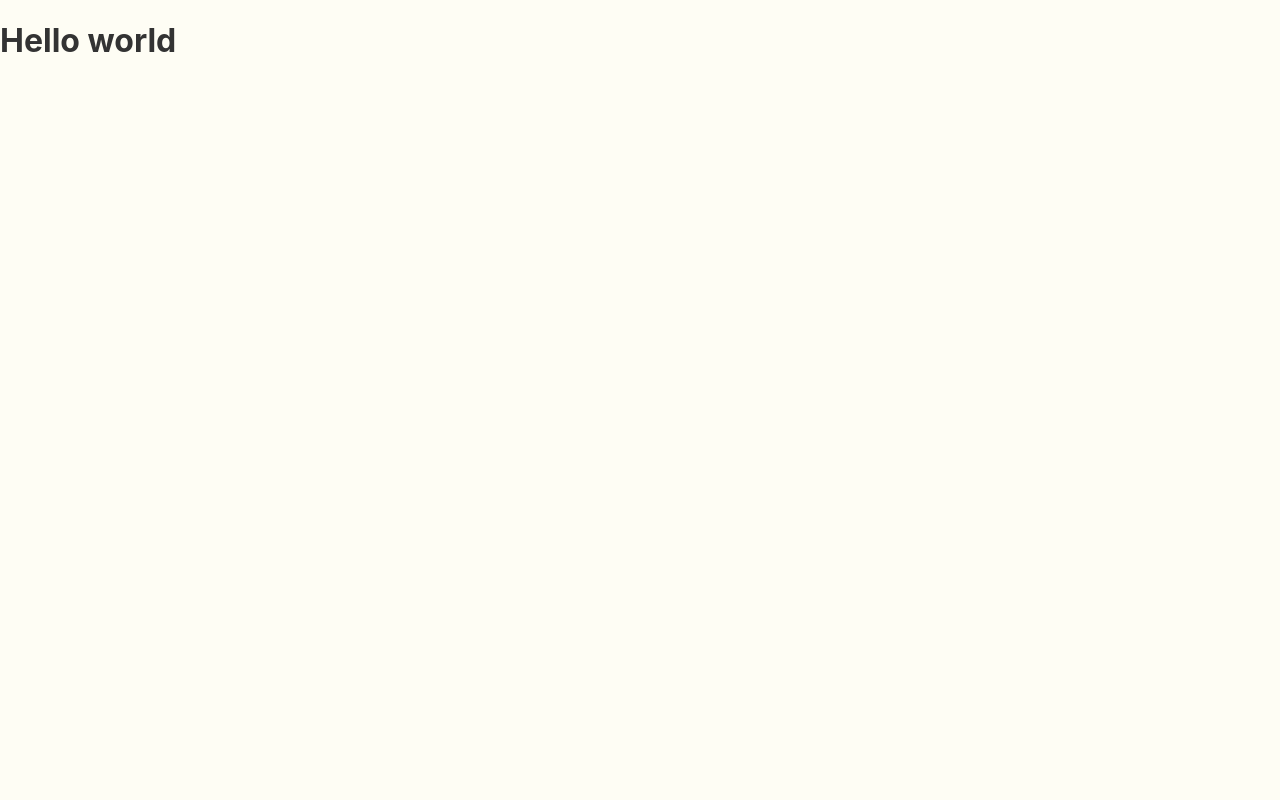
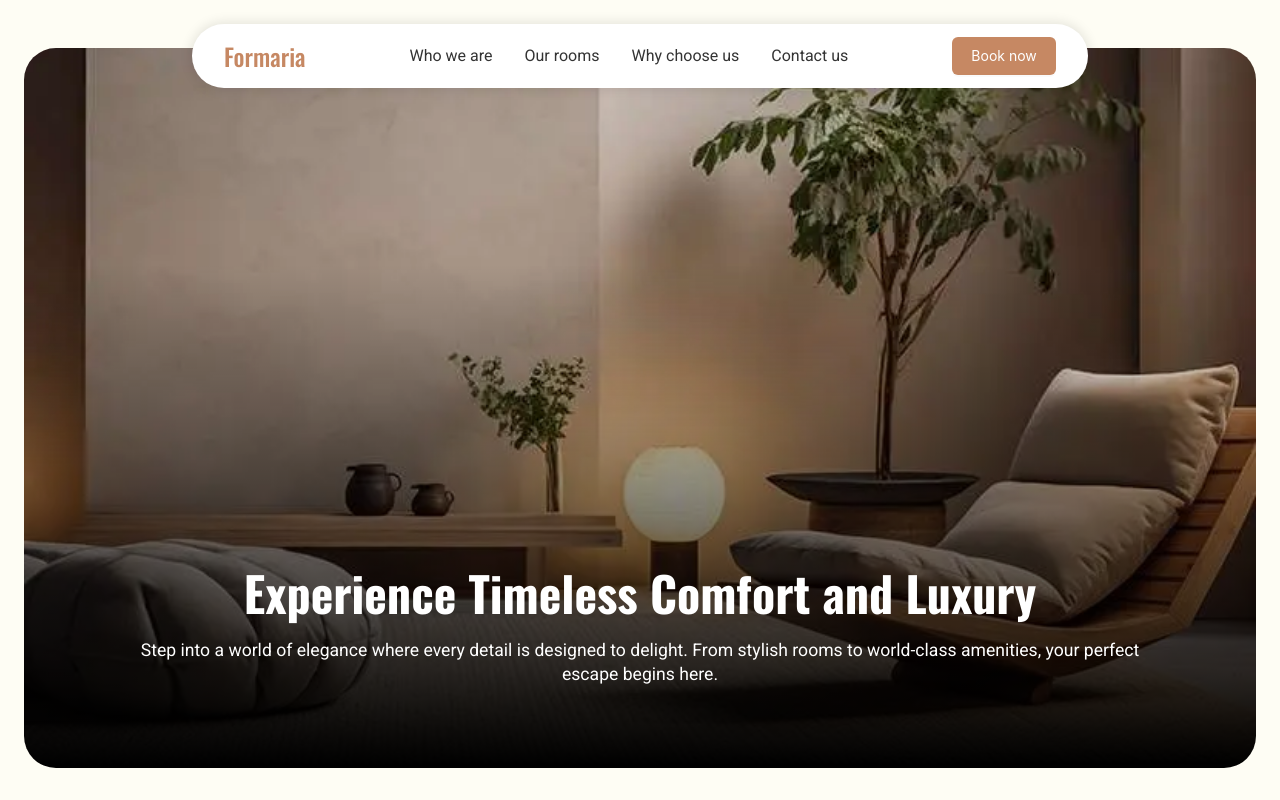
Before and after one commit to DhennisNizal/formaria, a React (Vite) app: page / in a window 1280 px wide. Built offline with nearby package versions, Linux system fonts and the light colour scheme.

Commit message:
Add  homepage and update App

```diff
--- a/src/App.jsx
+++ b/src/App.jsx
@@ -1,9 +1,10 @@
 import "./styles/global.css";
+import HomePage from "./pages/home-page";
 
 function App() {
   return (
     <>
-      <h1>Hello world</h1>
+      <HomePage />
     </>
   );
 }
--- /dev/null
+++ b/src/pages/home-page.jsx
@@ -0,0 +1,13 @@
+import React from "react";
+import PageLayout from "../components/page-layout";
+import Hero from "../modules/hero";
+
+const HomePage = () => {
+  return (
+    <PageLayout>
+      <Hero />
+    </PageLayout>
+  );
+};
+
+export default HomePage;
```
